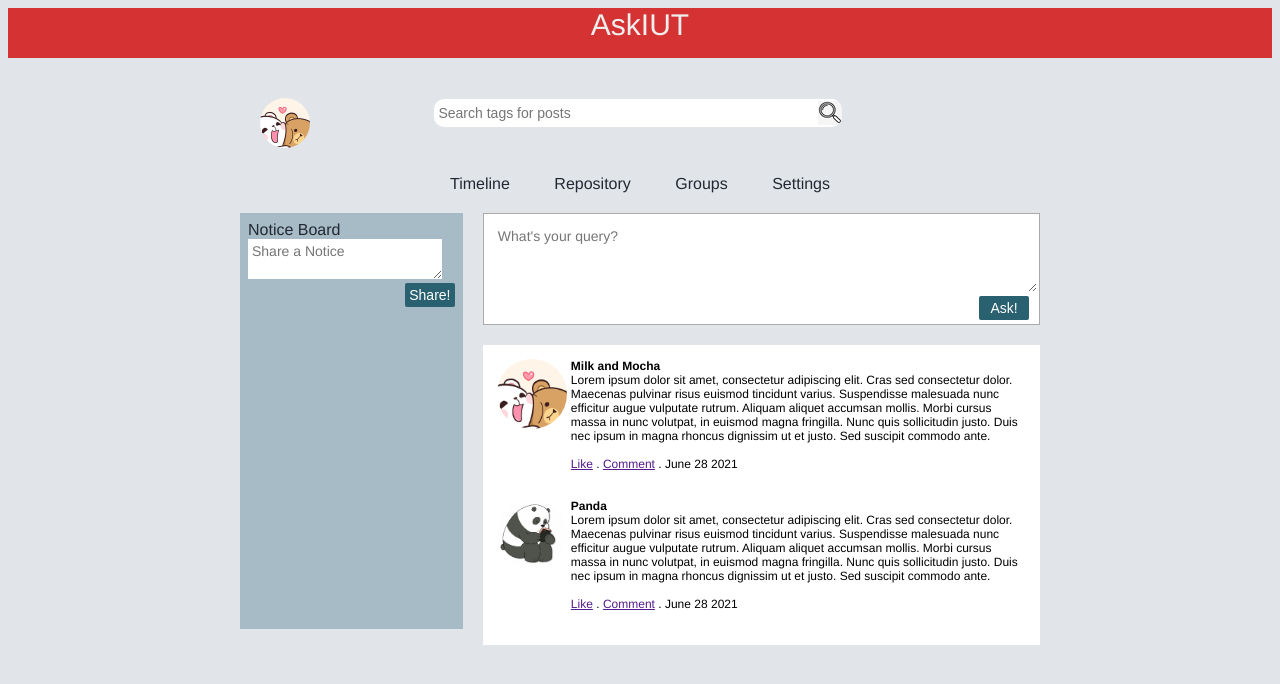
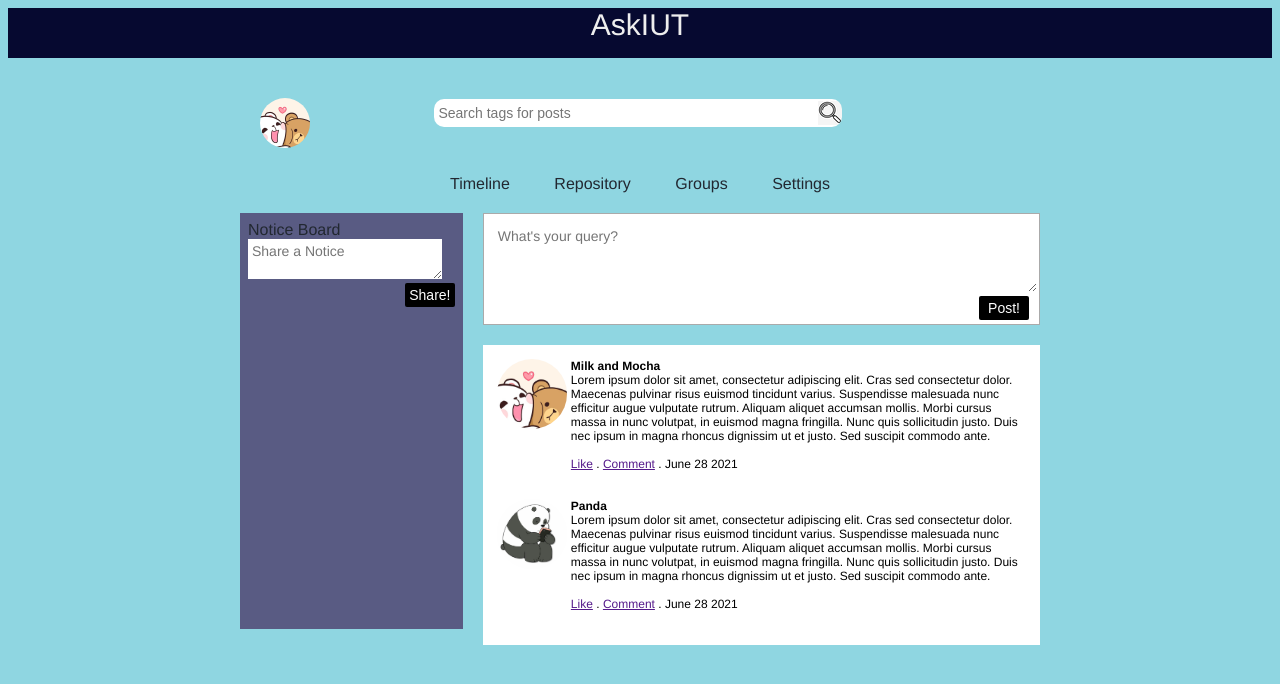
Before and after one commit to HRiDOX/AskIUT, a PHP site: page /timeline.php in a window 1280 px wide. Shown: the top 684 px of the page. Run offline with PHP 8.4, Linux system fonts and the light colour scheme.

Commit message:
Update timeline.php

```diff
--- a/Timeline/timeline.php
+++ b/Timeline/timeline.php
@@ -6,9 +6,9 @@
 
     <style type="text/css">
 
-        #red_bar{
+        #top_bar{
             height: 50px;
-            background-color: #D53333;
+            background-color: #060930;
             color: #EEEEEE;
         }
         #search_box{
@@ -46,7 +46,7 @@
         }
 
         #notice_board{
-            background-color: #A7BBC7;
+            background-color: #595B83;
             min-height: 400px;
             margin-top: 20px;
             color: #222831;
@@ -55,7 +55,7 @@
 
         #post_button{
             float:right;
-            background-color: #2A6171;
+            background-color: #000000;
             border: none;
             color: white;
             padding: 4px;
@@ -86,9 +86,9 @@
 
     </style>
 
-    <body style="font-family: helvetica; background-color: #E1E5EA">
+    <body style="font-family: helvetica; background-color: #8FD6E1">
        <!--top bar-->
-        <div id="red_bar">
+        <div id="top_bar">
             <div style="width: 800px; margin:auto; font-size: 30px; text-align:center;">
                 AskIUT
              </div>
@@ -131,7 +131,7 @@
 
                     <div style="border: solid thin #aaa; padding: 10px; background-color:white;">
                         <textarea id="posting_post" placeholder="What's your query?"></textarea>
-                        <input id="post_button" type="submit" value="Ask!">
+                        <input id="post_button" type="submit" value="Post!">
                         <br>
                     </div>
                 <!--posts-->
```
